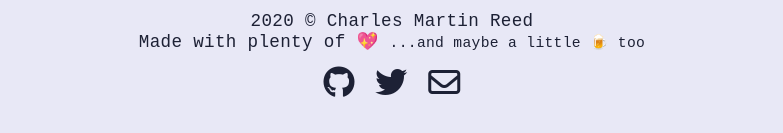
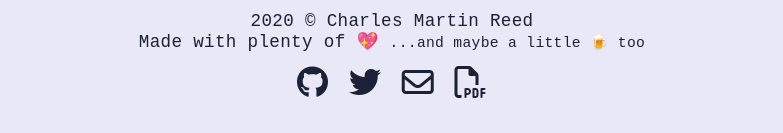
Before and after one commit to charlesmartinreed/fixed-nav-with-change-on-scroll, a plain HTML site: page portfolio.html in a window 1280 px wide. Shown: the part 1081-1214 px from the top of the page, without its empty margins (248-1031 px from the left). Drawn offline with nearby package versions, Linux system fonts and the light colour scheme.

Commit message:
Update resume.

```diff
--- a/portfolio.html
+++ b/portfolio.html
@@ -70,6 +70,8 @@
             <a href="https://github.com/charlesmartinreed"><i class="fab fa-github"></i></a>
             <a href="https://twitter.com/supalatecharlie"><i class="fab fa-twitter"></i></a>
             <a href="mailto:charlesmartinreed@icloud.com"><i class="far fa-envelope"></i></a>
+            <a href="./assets/resume_2020.pdf" alt="Check out my resume">
+              <i class="far fa-file-pdf"></i></a>
           </div>
 
         </div>
```
Also changed, not shown: archives.html (+2 -0 lines), index.html (+2 -2 lines), 2 other files.
